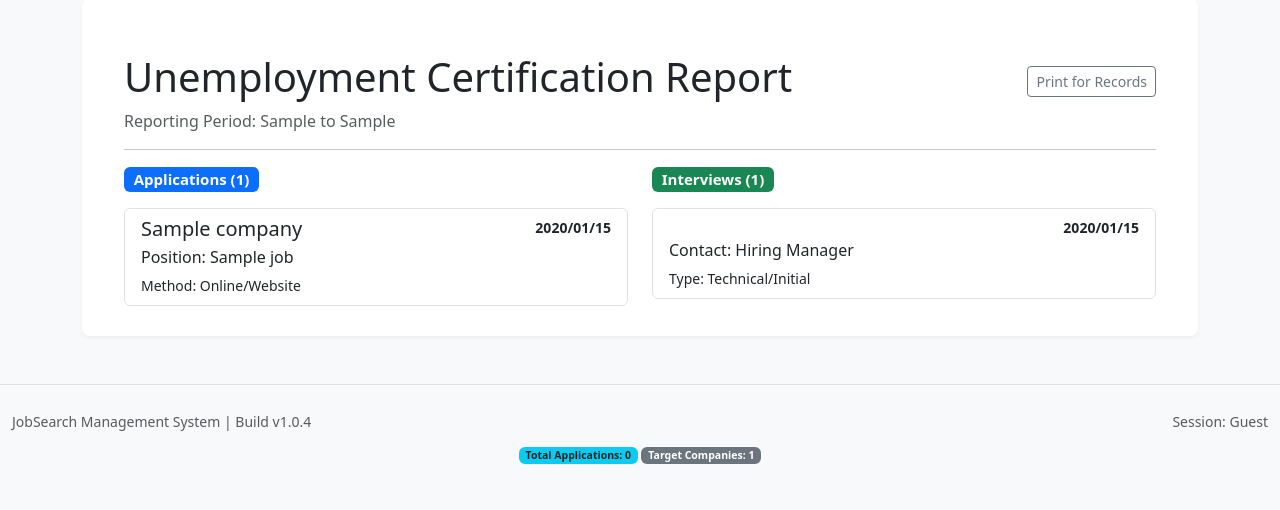
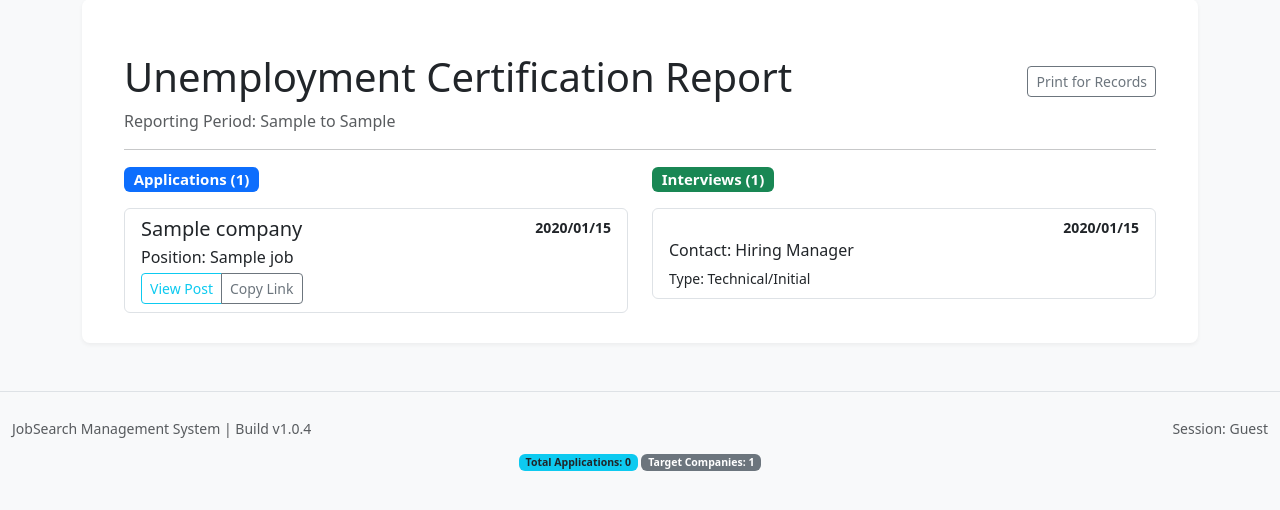
Before and after one commit to vinnymurphy/jobsearch, a Django app: template jobs/templates/jobs/unemployment_report.html in a window 1280 px wide. Shown: the part 145-655 px from the top of the page. Run offline with Django 5.2, Linux system fonts and the light colour scheme; tables that the repository leaves empty hold one stand-in row (values such as "Sample post"); the template is opened without the code that fills it: values that come from a table or form of the project are taken from there, most other values are stand-ins (such as "Sample title", 1, 10 or a date in 2020); data that the repository does not hold is empty; some libraries are stand-ins or nearby versions.

Commit message:
feat: enhance application link handling in unemployment report
- Increase Job.application_link max_length to 1000 to accommodate long
  tracking URLs
- Add interactive UI components for application links in Unemployment
  Report
- Implement "Copy to Clipboard" functionality via navigator.clipboard
  API
- Replace static "Method" text with dynamic link actions for improved
  verification

```diff
--- a/jobs/models.py
+++ b/jobs/models.py
@@ -118,7 +118,7 @@ class Job(models.Model):
     slug = models.SlugField(unique=True, blank=True)
     expiry_date = models.DateField(null=True, blank=True)
     posted_by = models.CharField(max_length=255, blank=True)
-    application_link = models.URLField(blank=True)
+    application_link = models.URLField(blank=True, max_length=1000)
 
     slug = models.SlugField(unique=True, blank=True)
 
--- a/jobs/templates/jobs/unemployment_report.html
+++ b/jobs/templates/jobs/unemployment_report.html
@@ -21,7 +21,18 @@
                         <small class="fw-bold">{{ job.created_at|date:"Y/m/d" }}</small>
                     </div>
                     <p class="mb-1">Position: {{ job.title }}</p>
-                    <small>Method: Online/Website</small>
+                    {% if job.application_link %}
+                    <div class="btn-group">
+                      <a href="{{ job.application_link }}" target="_blank" class="btn btn-sm btn-outline-info" title="Open Link">
+                        <i class="bi bi-link-45deg"></i> View Post
+                      </a>
+                      <button class="btn btn-sm btn-outline-secondary"
+                              onclick="navigator.clipboard.writeText('{{ job.application_link }}')"
+                              title="Copy to Clipboard">
+                        Copy Link
+                      </button>
+                    </div>
+                    {% endif %}
                 </div>
                 {% empty %}
                 <p class="text-muted">No applications found for this period.</p>
```
Also changed, not shown: jobs/migrations/0010_alter_job_application_link.py (added).
